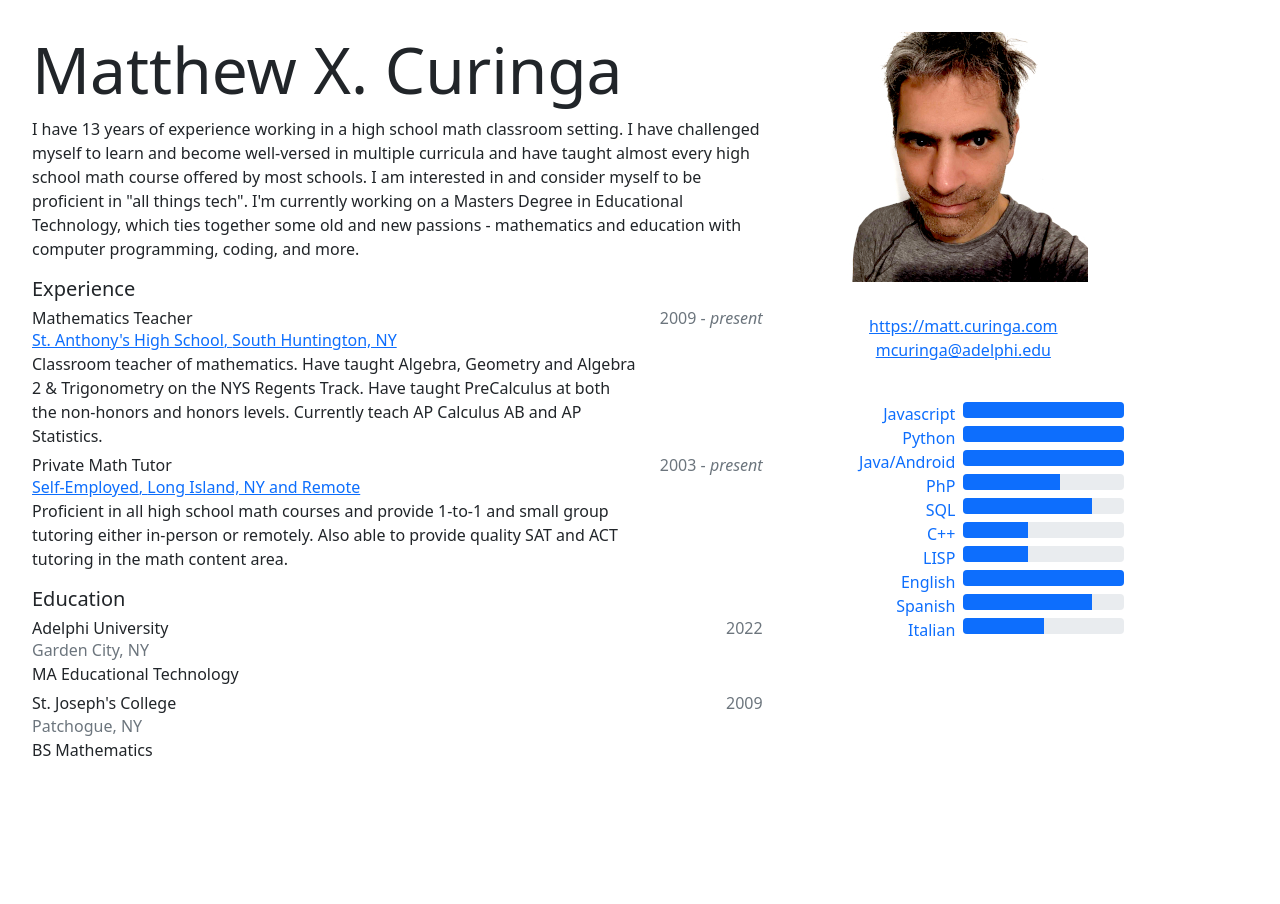
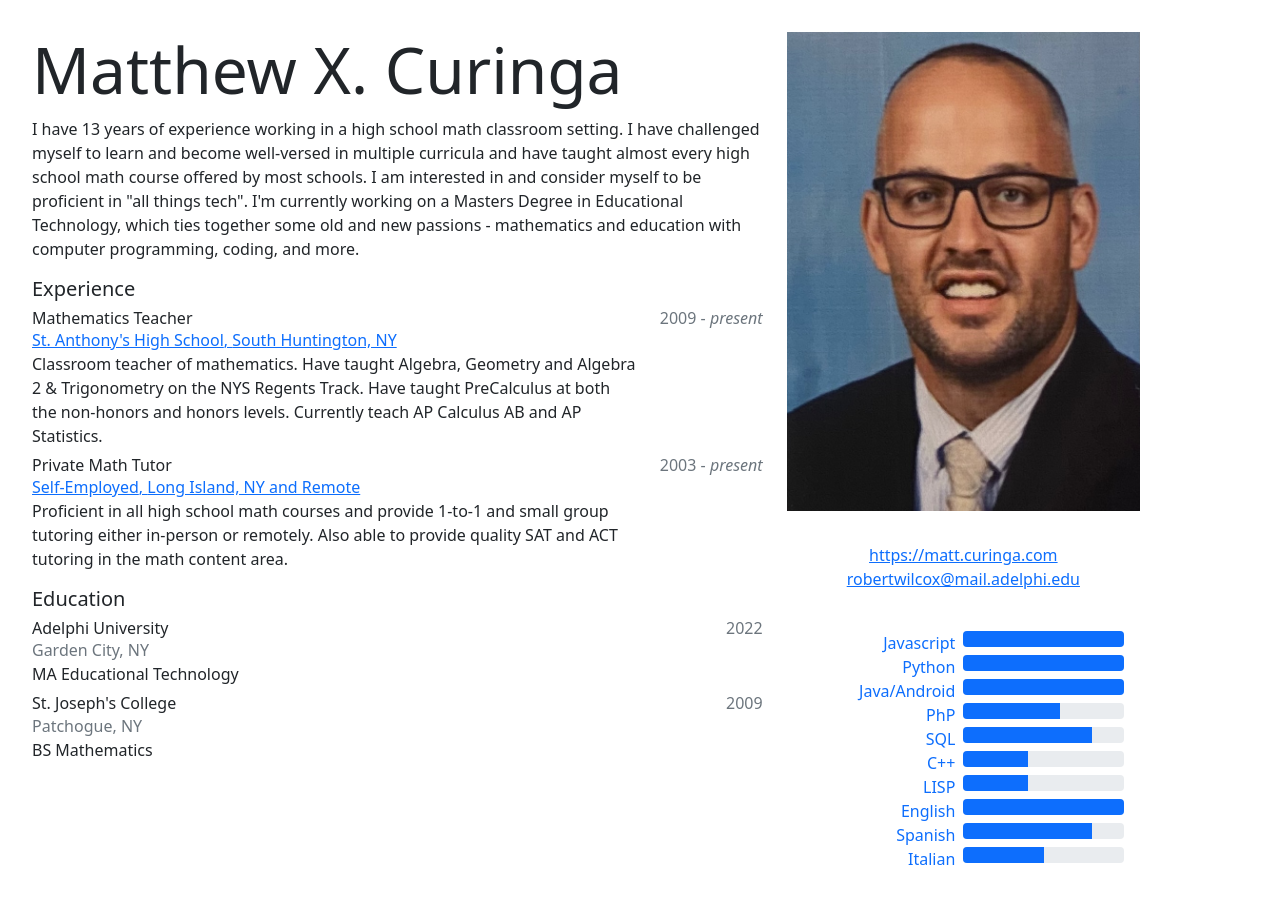
Before and after one commit to rwilcox23/resume, a React (Create React App) app: page / in a window 1280 px wide. Shown: the top 904 px of the page. Before the commit the page ends 802 px from the top, so only its background shows below. Built offline with nearby package versions, Linux system fonts and the light colour scheme.

Commit message:
updated profile with my image

```diff
--- a/src/Profile.jsx
+++ b/src/Profile.jsx
@@ -1,5 +1,5 @@
 import React from 'react';
-import profileImg from "./res/mxc-profile-sq.jpg";
+import profileImg from "./res/robertwilcox.jpeg";
 
 function Contact(props) {
   return (
@@ -8,7 +8,7 @@ function Contact(props) {
         <a href="https://matt.curinga.com"
           title="go to matt's site">https://matt.curinga.com</a>
       </div>
-      <div><a href="mailto:mcuringa@adelphi.edu">mcuringa@adelphi.edu</a></div>
+      <div><a href="mailto:robertwilcox@mail.adelphi.edu">robertwilcox@mail.adelphi.edu</a></div>
     </section>
   )
 }
@@ -18,7 +18,7 @@ function ProfileImg(props) {
 
   return (
     <img className="mx-auto d-md-block d-sm-none mb-3 img-fluid" src={profileImg}
-      alt="headshot of matt" />
+      alt="headshot of Rob" />
   )
 
 }
```
Also changed, not shown: src/res/mxc-profile-sq.jpg (deleted), src/res/robertwilcox.jpeg (added).
